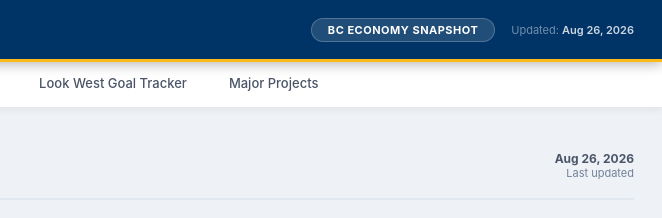
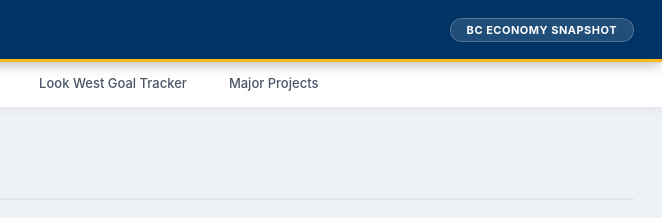
Before and after one commit to bcgov/BCLS, a website: page dashboard/hub/html/shell.html in a window 1280 px wide. Shown: the full height of the page, 618-1280 px from the left. Drawn offline with Linux system fonts and the light colour scheme.

Commit message:
Remove header date and per-page "Last updated" boxes
Drops the "Updated: <date>" element from the top header and the
section-hdr-right "Last updated" box from all five page title bars,
along with the now-unused CSS rules and the init() date-stamping code.

Co-Authored-By: Claude Opus 5 <noreply@anthropic.com>

```diff
--- a/dashboard/hub/html/shell.html
+++ b/dashboard/hub/html/shell.html
@@ -74,8 +74,6 @@ body {
   letter-spacing: .5px; text-transform: uppercase;
   transition: background .25s;
 }
-.hdr-date { font-size: 11px; color: rgba(255,255,255,.45); }
-.hdr-date strong { color: rgba(255,255,255,.8); font-weight: 600; }
 
 /* ══════════════════════════════════════════════════════════════════════════
    NAVIGATION
@@ -140,8 +138,6 @@ body {
 .section-hdr-left { border-left: 4px solid var(--accent); padding-left: 14px; }
 .section-title { font-size: 20px; font-weight: 700; color: var(--text); letter-spacing: -.3px; }
 .section-subtitle { font-size: 12px; color: var(--muted); margin-top: 3px; line-height: 1.5; }
-.section-hdr-right { font-size: 11px; color: var(--muted); text-align: right; }
-.section-hdr-right strong { display: block; color: var(--text-2); font-size: 12px; }
 
 /* ── Empty page content area ───────────────────────────────────────────── */
 .page-body { min-height: 320px; }
@@ -172,7 +168,6 @@ body {
   </div>
   <div class="hdr-right">
     <div class="hdr-section-pill" id="hdr-pill">BC Economy Snapshot</div>
-    <div class="hdr-date">Updated: <strong id="hdr-date">&mdash;</strong></div>
   </div>
 </header>
 
@@ -202,10 +197,6 @@ body {
           <div class="section-title">BC Economy Snapshot</div>
           <div class="section-subtitle">GDP, labour market, and trade indicators for British Columbia</div>
         </div>
-        <div class="section-hdr-right">
-          <strong id="upd-snapshot">&mdash;</strong>
-          Last updated
-        </div>
       </div>
       <div class="page-body" id="body-snapshot">
         <!-- page content goes here -->
@@ -220,10 +211,6 @@ body {
         <div class="section-hdr-left">
           <div class="section-title">Look West Strategy Monitor</div>
           <div class="section-subtitle">Strategy delivery, announcements, funding, and policy records</div>
-        </div>
-        <div class="section-hdr-right">
-          <strong id="upd-strategy">&mdash;</strong>
-          Last updated
         </div>
       </div>
       <div class="page-body" id="body-strategy">
@@ -240,10 +227,6 @@ body {
           <div class="section-title">Look West Media Coverage</div>
           <div class="section-subtitle">News, announcements, and media mentions tracked across the Look West strategy</div>
         </div>
-        <div class="section-hdr-right">
-          <strong id="upd-media">&mdash;</strong>
-          Last updated
-        </div>
       </div>
       <div class="page-body" id="body-media">
         <!-- page content goes here -->
@@ -259,10 +242,6 @@ body {
           <div class="section-title">Look West Goal Tracker</div>
           <div class="section-subtitle">Progress against Look West goals, targets, and commitments</div>
         </div>
-        <div class="section-hdr-right">
-          <strong id="upd-goals">&mdash;</strong>
-          Last updated
-        </div>
       </div>
       <div class="page-body" id="body-goals">
         <!-- page content goes here -->
@@ -277,10 +256,6 @@ body {
         <div class="section-hdr-left">
           <div class="section-title">Major Projects</div>
           <div class="section-subtitle">Pipeline, status, and investment value of major projects across BC</div>
-        </div>
-        <div class="section-hdr-right">
-          <strong id="upd-projects">&mdash;</strong>
-          Last updated
         </div>
       </div>
       <div class="page-body" id="body-projects">
@@ -331,12 +306,6 @@ function navigate(id) {
    INIT
 ══════════════════════════════════════════════════════════════════════════ */
 (function init() {
-  const today = new Date().toLocaleDateString('en-CA', {
-    year: 'numeric', month: 'short', day: 'numeric'
-  });
-  document.getElementById('hdr-date').textContent = today;
-  document.querySelectorAll('.section-hdr-right strong').forEach(el => el.textContent = today);
-
   const start = location.hash.slice(1);
   navigate(PAGES[start] ? start : 'snapshot');
 
```
